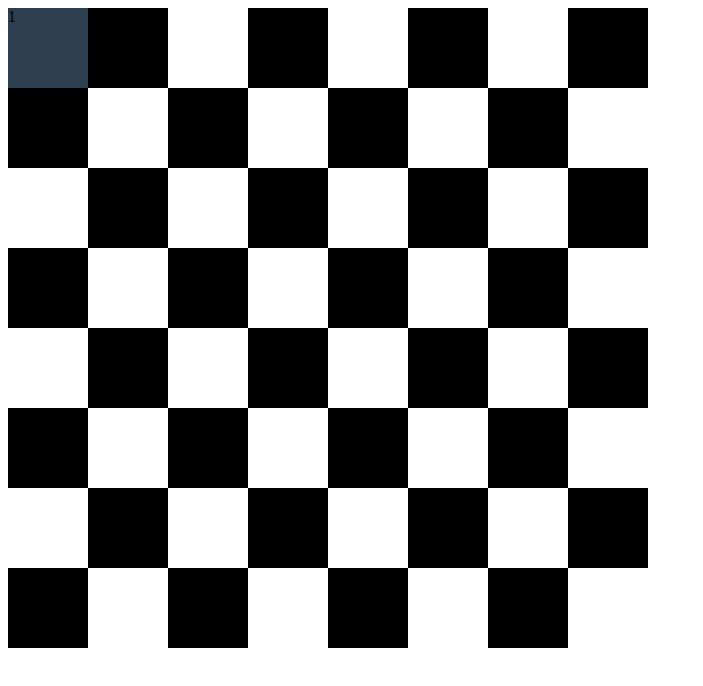
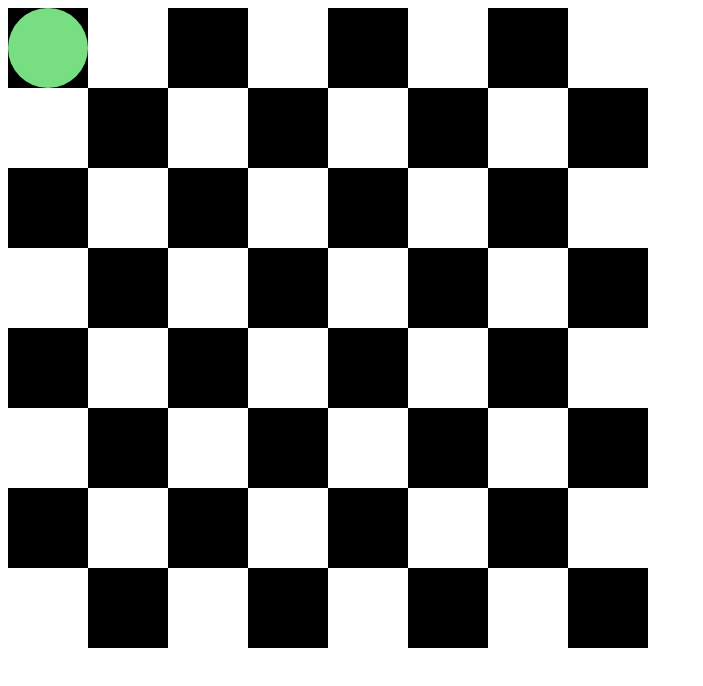
Before and after one commit to mmis1000/vue-dnd, a Vue app: page / in a window 1280 px wide. Shown: the top 686 px of the page, without its empty margins (0-703 px from the left). Built offline with nearby package versions, Linux system fonts and the light colour scheme.

Commit message:
fix bug Update example

```diff
--- a/src/App.vue
+++ b/src/App.vue
@@ -13,7 +13,7 @@ let current = ref<[number, number]>([1, 1])
 <template>
   <div class="row" v-for="i of all" :key="i">
     <MyDrop class="drop" :dark="(i + j) % 2 === 0" v-for="j of all" :index="[i, j]" :key="j" @drop="current = [i, j]">
-      <MyDrag v-if="current[0] === i && current[1] === j" :index="current">{{i}}</MyDrag>
+      <MyDrag :dark="(i + j) % 2 === 1" v-if="current[0] === i && current[1] === j" :index="current">{{i}}</MyDrag>
     </MyDrop>
   </div>
 </template>
--- a/src/components/MyDrag.vue
+++ b/src/components/MyDrag.vue
@@ -6,14 +6,15 @@ export default defineComponent({
     index: {
       type: Array as unknown as PropType<[number, number]>,
       required: true
-    }
+    },
+    dark: Boolean
   },
   setup (props, ctx) {
     const { wrap } = useDraggable(props.index, {
       onDragStart (ev) {
       }
     })
-    return () => wrap(<div class="a">
+    return () => wrap(<div class={props.dark ? 'a dark' : 'a'}>
       {ctx.slots.default?.()}
     </div>)
   }
@@ -24,6 +25,10 @@ export default defineComponent({
 .a {
   width: 80px;
   height: 80px;
-  background-color: #2c3e50;
+  border-radius: 50%;
+  background-color: #77df82;
+}
+.a.dark {
+  background: #31502c;
 }
 </style>
--- a/src/components/MyDrop.vue
+++ b/src/components/MyDrop.vue
@@ -45,7 +45,7 @@ export default defineComponent({
       onDragOver(ev, data) {
       }
     })
-    return () => wrap(<div class={props.dark ? 'a' : 'a dark'} style={computedState.value}>
+    return () => wrap(<div class={props.dark ? 'a dark' : 'a'} style={computedState.value}>
       {ctx.slots.default?.()}
     </div>)
   }
--- a/src/components/vue-dnd/use-provider.ts
+++ b/src/components/vue-dnd/use-provider.ts
@@ -65,7 +65,6 @@ class Provider<IData> implements DndProvider<IData> {
       onDrop: (ev: DragEvent) => {
         const id = getId(ev)
         if (id === null) {
-          ev.preventDefault()
           return
         }
 
@@ -73,10 +72,10 @@ class Provider<IData> implements DndProvider<IData> {
 
         if (execution == null) {
           console.warn('valid id but null data, potentially event from another provider')
-          ev.preventDefault()
           return
         }
 
+        ev.preventDefault()
         findAndRemove(this.executions, item => item.id === id)
         events.onDrop?.(ev, execution.data)
       },
```
